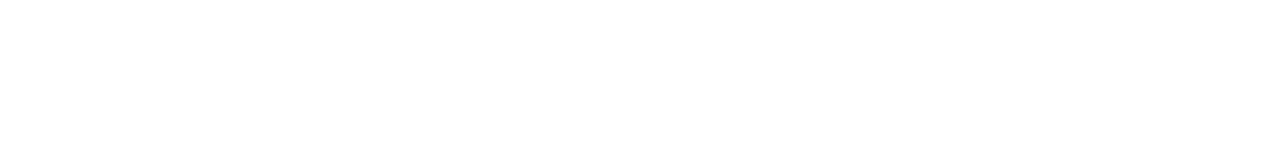
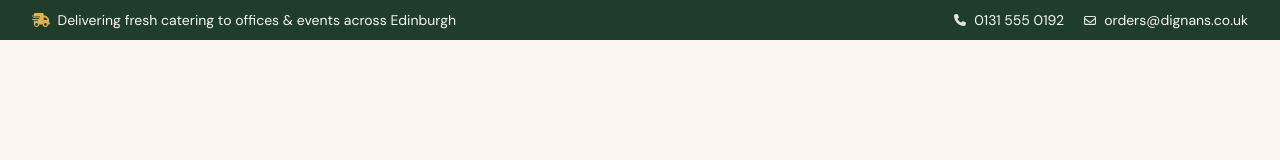
Before and after one commit to Aleks-Po/Dignans-Catering-Website, a plain HTML site: page index.html in a window 1280 px wide. Drawn offline with Linux system fonts and the light colour scheme.

Commit message:
top_bar - is done (desktop)

```diff
--- a/css/style.css
+++ b/css/style.css
@@ -0,0 +1,126 @@
+@font-face {
+	font-family: "Fraunces";
+	src: url(../assets/fonts/Fraunces-VariableFont_SOFT\,WONK\,opsz\,wght.ttf);
+}
+
+@font-face {
+	font-family: "DMSans";
+	src: url(../assets/fonts/DMSans-VariableFont_opsz\,wght.ttf);
+}
+
+
+@property --primaryColour {
+	syntax: "<color>";
+	inherits: true;
+	initial-value: #1F3D2B;
+}
+
+@property --secondaryColour {
+	syntax: "<color>";
+	inherits: true;
+	initial-value: #FBF6EE;
+}
+
+@property --additionalColour {
+	syntax: "<color>";
+	inherits: true;
+	initial-value: #FFFFFF;
+}
+
+@property --accentColour {
+	syntax: "<color>";
+	inherits: true;
+	initial-value: #D9643A;
+}
+
+@property --secondaryAccentColour {
+	syntax: "<color>";
+	inherits: true;
+	initial-value: #E8B04B;
+}
+
+@property --generalFontColour {
+	syntax: "<color>";
+	inherits: true;
+	initial-value: rgba(26, 26, 23, 0.65);
+}
+
+
+
+html {
+	scroll-behavior: smooth;
+}
+
+body {
+	background: var(--secondaryColour);
+	margin: 0;
+}
+
+.container_wrap {
+	width: 1280px;
+	margin: 0 auto;
+}
+
+.container {
+	padding: 0 32px;
+}
+
+img {
+	object-fit: cover;
+}
+
+a {
+	text-decoration: none;
+}
+
+
+
+
+
+
+
+
+
+.top_bar {
+	height: 40px;
+	background: var(--primaryColour);
+	font-family: "DMSans";
+	color: var(--secondaryColour);
+	display: flex;
+	align-items: center;
+	justify-content: space-between;
+}
+
+.top_bar .container {
+	justify-content: space-between;
+}
+
+.top_bar .container,
+.top_bar .delivery_details {
+	display: flex;
+	align-items: center;
+}
+
+.top_bar .delivery_title,
+.top_bar .delivery_details .details {
+	display: flex;
+	gap: 8px;
+	align-items: center;
+}
+
+.top_bar .delivery_title img {
+	height: 14px;
+}
+
+.top_bar .delivery_title span {
+	font-size: 14px;
+}
+
+.top_bar .delivery_details {
+	gap: 20px;
+}
+
+.top_bar .delivery_details .details a {
+	color: var(--secondaryColour);
+	font-size: 14px;
+}
--- a/index.html
+++ b/index.html
@@ -3,13 +3,53 @@
 <head>
     <meta charset="UTF-8">
     <meta name="viewport" content="width=device-width, initial-scale=1.0">
-    <title>Silver Spoon - Catering Website Home Page</title>
+    <title>Dignans - Catering Website Home Page</title>
     <link rel="stylesheet" href="./css/style.css">
 </head>
 <body>
-    <header>
+	<!-- TOP BAR -->
+	<div class="top_bar">
 
-    </header>
+		<div class="container_wrap">
+
+			<div class="container">
+
+				<div>
+					<div class="delivery_title">
+						<img src="./assets/images/top_bar_content/delivery_car_icon.svg" alt="">
+						<span>Delivering fresh catering to offices & events across Edinburgh</span>
+					</div>
+				</div>
+
+				<div>
+					<div class="delivery_details">
+						<div class="details">
+							<img src="./assets/images/top_bar_content/phone_icon.svg" alt="">
+							<a href="tel:+441315550192" title="+44 131 555 0192">0131 555 0192</a>
+						</div>
+						<div class="details">
+							<img src="./assets/images/top_bar_content/mail_icon.svg" alt="">
+							<a href="mailto:orders@dignans.co.uk" title="orders@dignans.co.uk">orders@dignans.co.uk</a>
+						</div>
+					</div>
+				</div>
+
+			</div>
+
+		</div>
+
+	</div>
+
+
+
+
+
+
+
+
+
+
+    <header></header>
 
 
 
@@ -33,9 +73,11 @@
 
 
 
+    <footer></footer>
 
 
-    <footer></footer>
+
+
 
 
 
```
Also changed, not shown: assets/fonts/DMSans-Italic-VariableFont_opsz,wght.ttf (added), assets/fonts/DMSans-VariableFont_opsz,wght.ttf (added), assets/fonts/Fraunces-Italic-VariableFont_SOFT,WONK,opsz,wght.ttf (added), assets/fonts/Fraunces-VariableFont_SOFT,WONK,opsz,wght.ttf (added), assets/images/top_bar_content/delivery_car_icon.svg (added), assets/images/top_bar_content/mail_icon.svg (added), assets/images/top_bar_content/phone_icon.svg (added), 1 other file.
